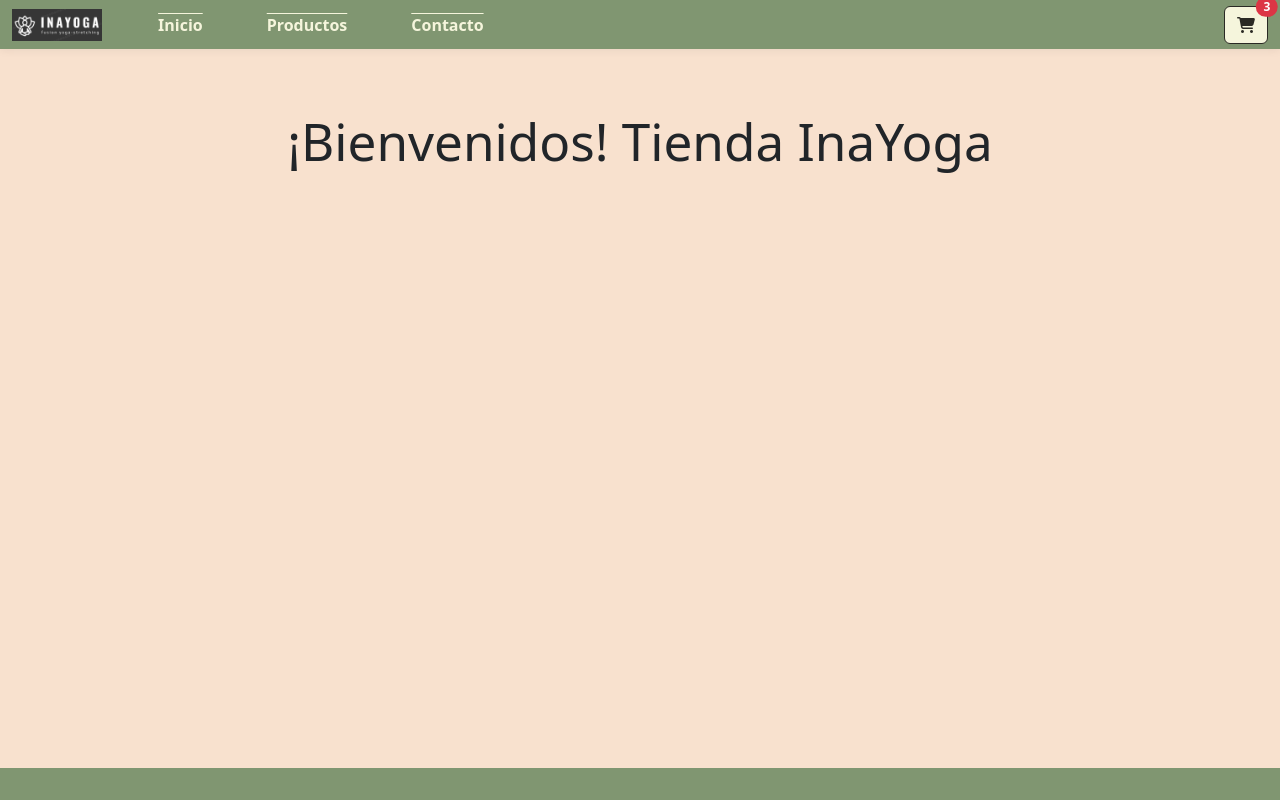
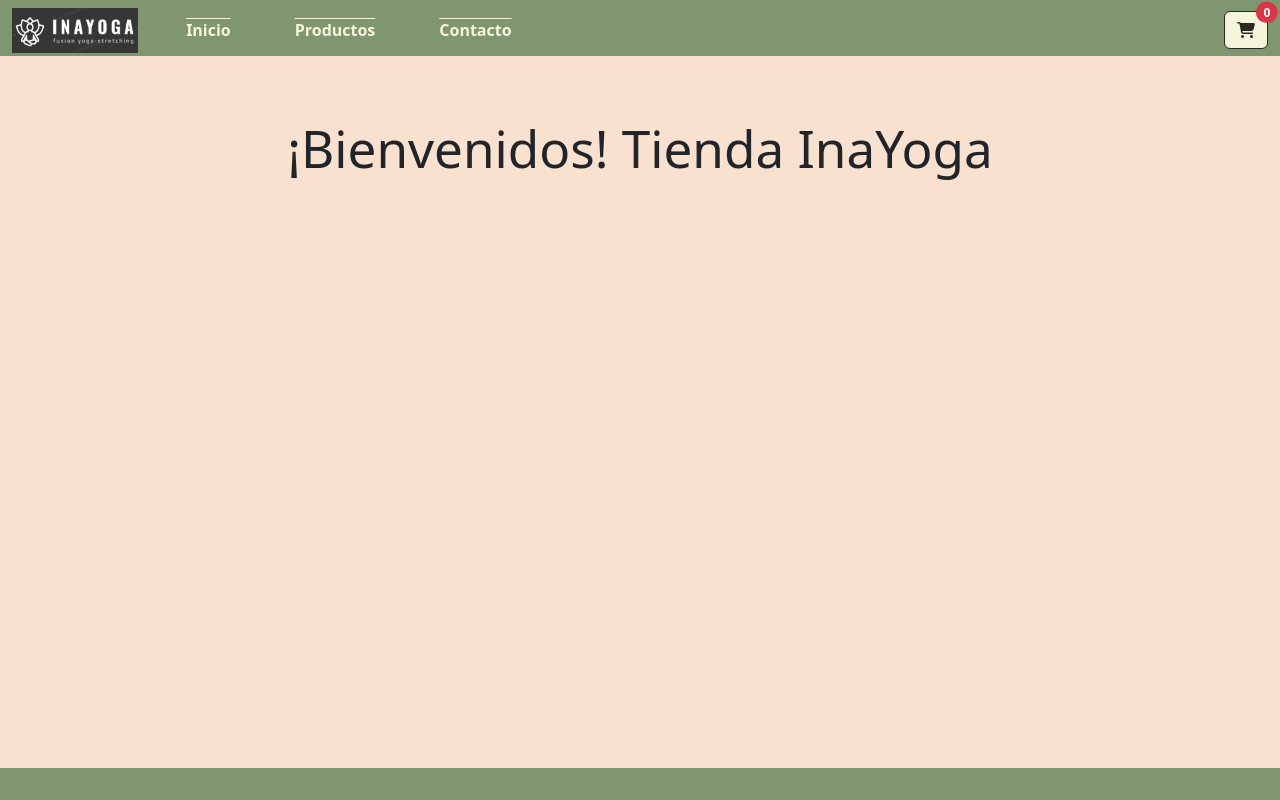
Before and after one commit to pepeluquet/react-1ra-entrega, a React (Vite) app: page / in a window 1280 px wide. Built offline with nearby package versions, Linux system fonts and the light colour scheme.

Commit message:
CreaTuLanding+Luquet

```diff
--- a/src/components/CartWidget.jsx
+++ b/src/components/CartWidget.jsx
@@ -1,4 +1,4 @@
-function CartWidget({ contador = 3 }) {
+function CartWidget({ contador = 0 }) {
     return (
         <button className="btn btn-outline-success position-relative">
             <i className="fas fa-shopping-cart"></i>
--- a/src/components/NavBar.jsx
+++ b/src/components/NavBar.jsx
@@ -6,7 +6,7 @@
         <nav className="navbar navbar-expand-lg">
             <div className="container-fluid">
                 <a className="navbar-brand">
-                    <img src="/logo.png" alt="logo" className="d-inline-block align-text-top me-2" />
+                    <img src="/logo.png" alt="logo" />
                 </a>
                 <button className="navbar-toggler" type="button" data-bs-toggle="collapse" data-bs-target="#navbarNav" aria-controls="navbarNav" aria-expanded="false" aria-label="Toggle navigation">
                     <span className="navbar-toggler-icon"></span>
--- a/src/components/style.css
+++ b/src/components/style.css
@@ -13,10 +13,6 @@
 .navbar {
     grid-area: navbar;
     background-color: #809671;
-    box-shadow: 0 2px 8px rgba(0,0,0,0.06);
-    position: sticky;
-    top: 0;
-    padding-top: 0.2rem;
     padding-bottom: 0.2rem;
 }
 
@@ -26,17 +22,15 @@
     color: #f5f5dc;
     font-weight: 650;
     text-decoration: overline;
-}
-
-.navbar .navbar-brand .logo {
-    height: 2em;
+    padding-top: 0em;
+    padding-bottom: 0em;
 }
 
 .navbar .nav-link:hover,
 .navbar .navbar-brand:hover {
     color: #2A2A24;
     background-color: #e5d2b8;
-    border-radius: 0.25em;
+    border-radius: 0.1em;
 }
 
 .navbar .nav-item {
@@ -44,13 +38,10 @@
 }
 
 .navbar .navbar-brand img {
-    height: 2rem;
-    max-height: 2rem;
+    height: 2.8rem;
 }
 
 .navbar .nav-link {
-    padding-top: 0.2rem;
-    padding-bottom: 0.2rem;
     font-size: 1rem;
 }
 
```
Also changed, not shown: src/App.css (+4 -4 lines).
